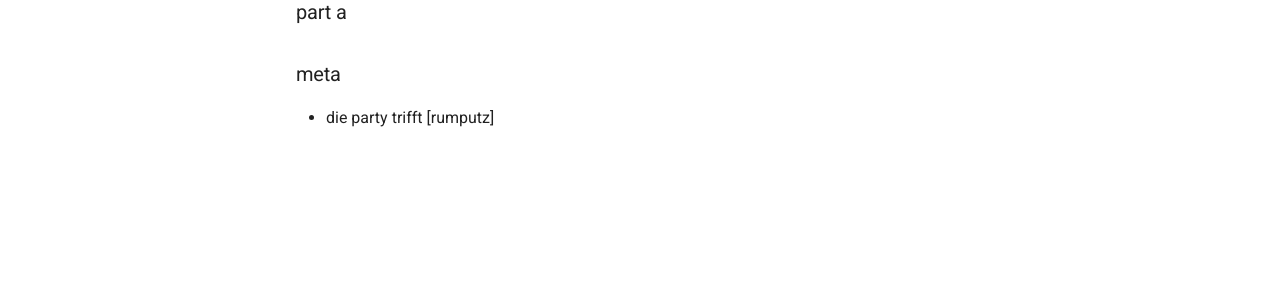
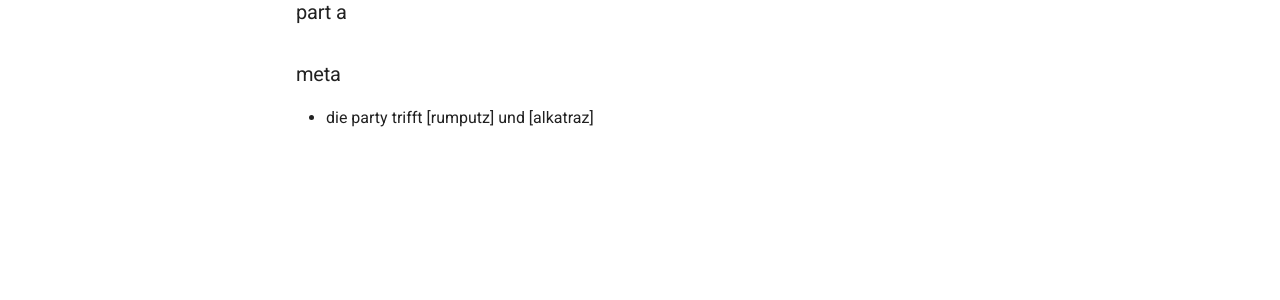
Before and after one commit to mkdocs-pnp/avalon, an MkDocs documentation site: the page built from docs/chapter/chapter10.md, in a window 1280 px wide. Shown: the part 234-534 px from the top of the page. Built offline with MkDocs 1.6.1 and Material for MkDocs 9.7.7, drawn with Linux system fonts in a browser that asks for light colours.

Commit message:
update chapter.10

```diff
--- a/docs/chapter/chapter10.md
+++ b/docs/chapter/chapter10.md
@@ -6,4 +6,4 @@
 
 ### meta
 
-* die party trifft [rumputz]
+* die party trifft [rumputz] und [alkatraz]
```
